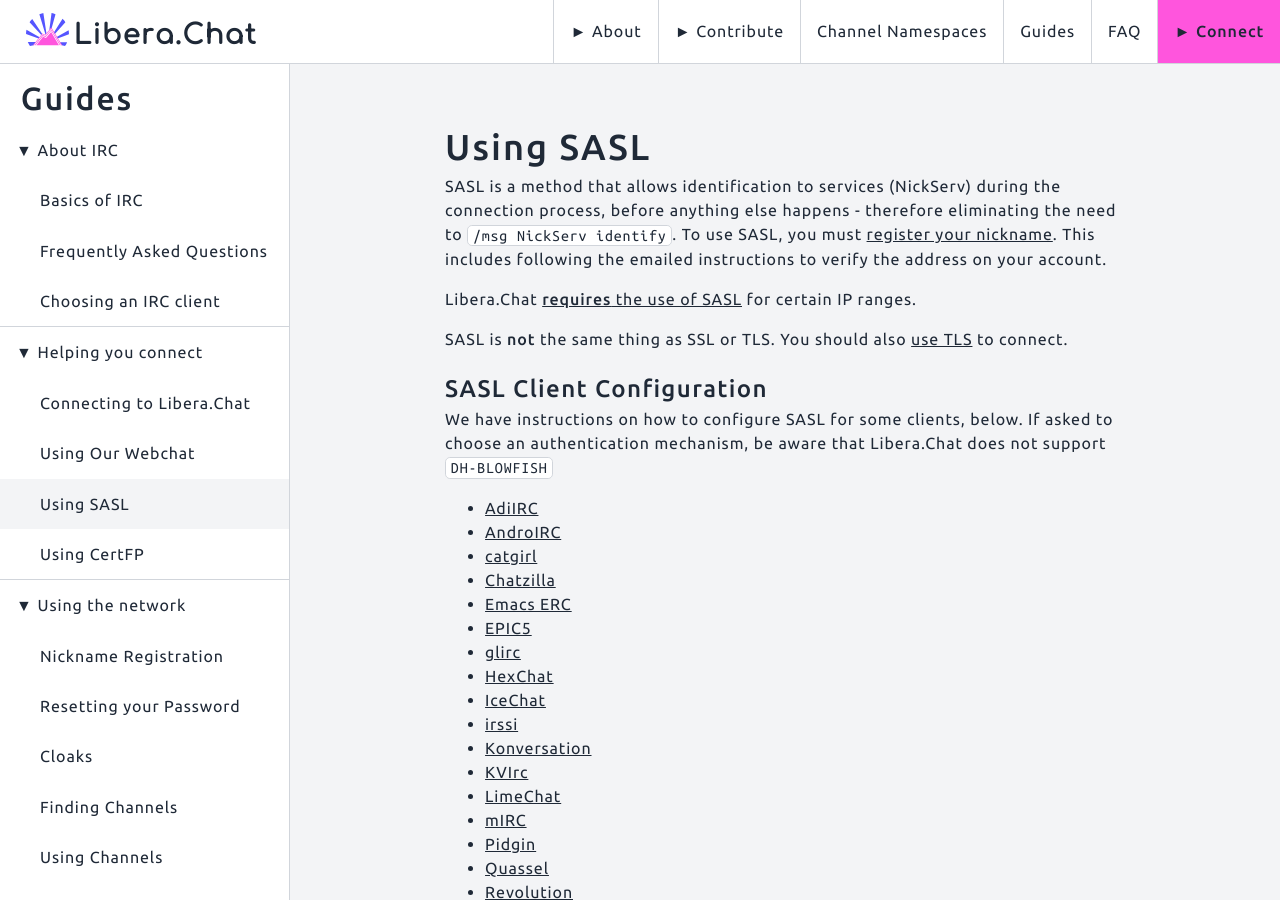
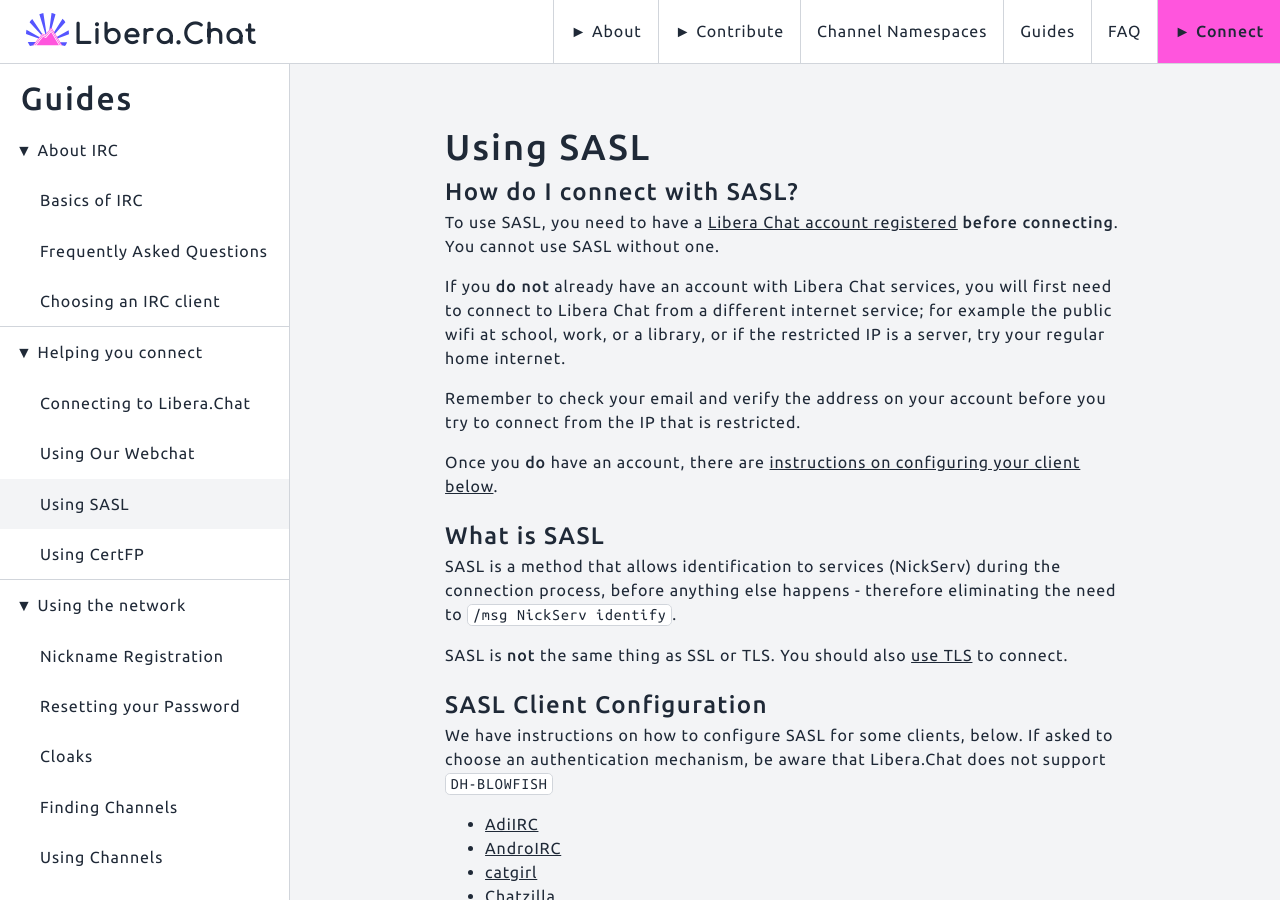
Before and after one commit to Libera-Chat/libera-chat.github.io, a Jekyll site: the page built from content/_guides/sasl.md, in a window 1280 px wide and 900 px high. Built offline with Jekyll 4.4.1, drawn with Linux system fonts in a browser that asks for light colours.

Commit message:
Add 'how do i' into to the sasl page

```diff
--- a/content/_guides/sasl.md
+++ b/content/_guides/sasl.md
@@ -5,14 +5,28 @@
 weight: 30
 ---
 
+## How do I connect with SASL?
+
+To use SASL, you need to have a [Libera Chat
+account registered](/guides/registration) **before connecting**. You cannot
+use SASL without one.
+
+If you **do not** already have an account with Libera Chat services, you will
+first need to connect to Libera Chat from a different internet service; for
+example the public wifi at school, work, or a library, or if the restricted IP
+is a server, try your regular home internet.
+
+Remember to check your email and verify the address on your account before you
+try to connect from the IP that is restricted.
+
+Once you **do** have an account, there are
+[instructions on configuring your client below](#sasl-client-configuration).
+
+## What is SASL
+
 SASL is a method that allows identification to services (NickServ) during the
 connection process, before anything else happens - therefore eliminating the
-need to `/msg NickServ identify`. To use SASL, you must
-[register your nickname](/guides/registration). This includes following the
-emailed instructions to verify the address on your account.
-
-Libera.Chat [**requires** the use of SASL](#sasl-access-only-ip-ranges) for
-certain IP ranges.
+need to `/msg NickServ identify`.
 
 SASL is **not** the same thing as SSL or TLS. You should also [use TLS](/guides/connect#accessing-liberachat-via-tls)
 to connect.
```
